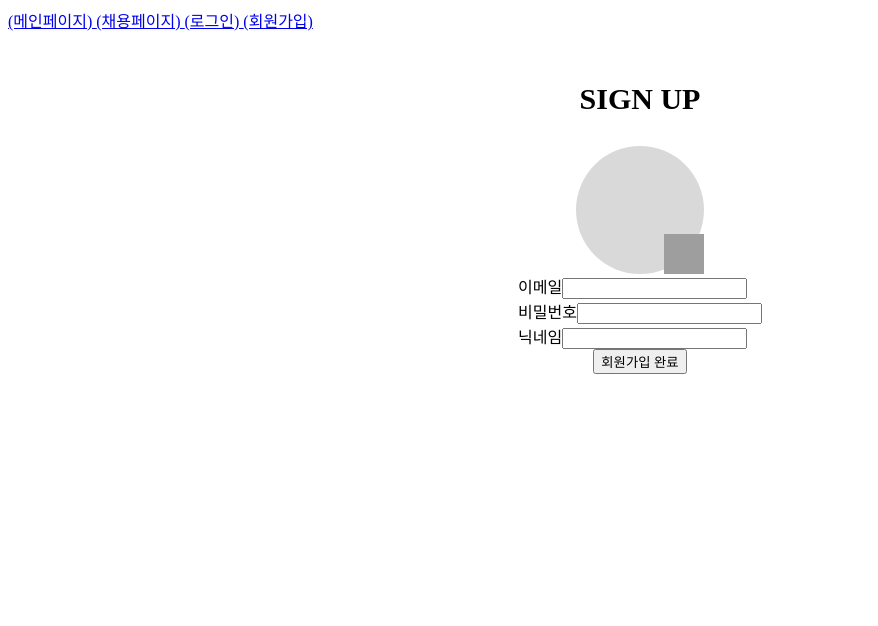
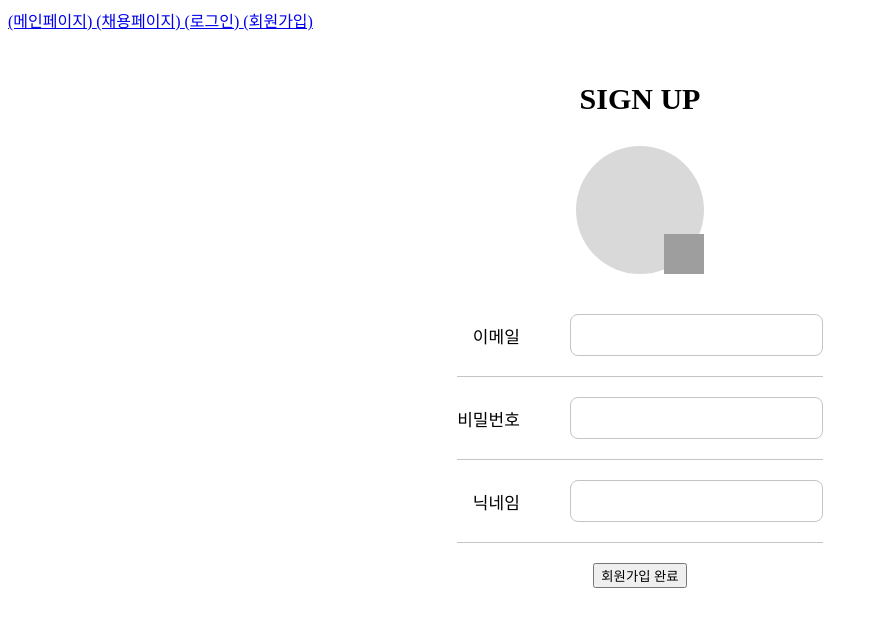
Before and after one commit to Solution-Challenge-Team/CoDI-FE, a React (Create React App) app: page /signup in a window 1280 px wide. Shown: the top 626 px of the page, without its empty margins (0-878 px from the left). Built offline with nearby package versions, Linux system fonts and the light colour scheme; grey boxes are pictures that could not be loaded.

Commit message:
Feat: 회원가입 화면 input창 UI 세팅 (#14)

```diff
--- a/src/pages/signup/Signup.css
+++ b/src/pages/signup/Signup.css
@@ -29,3 +29,31 @@
   right: 0;
   bottom: 0;
 }
+
+.signupInput{
+  margin-top: 20px;
+}
+
+.signupEmailDiv, .signupPasswordDiv, .signupNicknameDiv{
+  margin: 20px 0;
+  display: flex;
+  justify-content: flex-end;
+  align-items: center;
+  border-bottom: 1px solid #C4C4C4;
+  padding-bottom: 20px;
+}
+
+.signemailSpan, .signpasswordSpan, .signnickNameSpan{
+  font-size: 17px;
+  font-weight: 400;
+}
+
+.signupEmail, .signupPassword, .signupNickName{
+  width: 253px;
+  height: 42px;
+  border-radius: 8px;
+  border: 1px solid #C4C4C4;
+  text-align: right;
+  margin-left: 50px;
+  font-size: 17px;
+}
```
